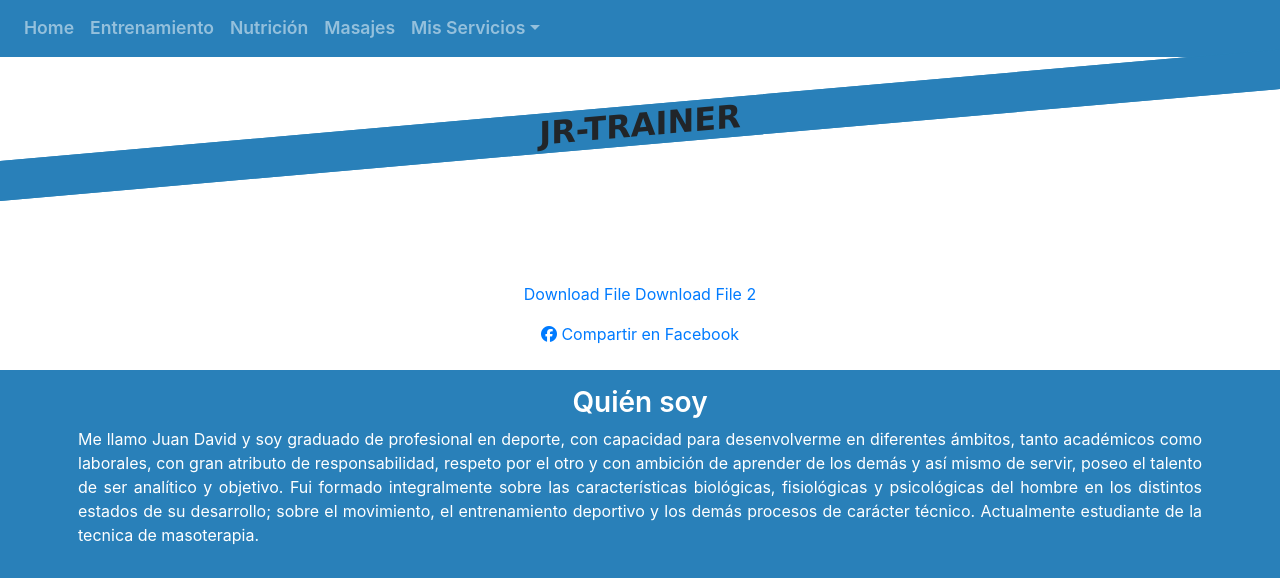
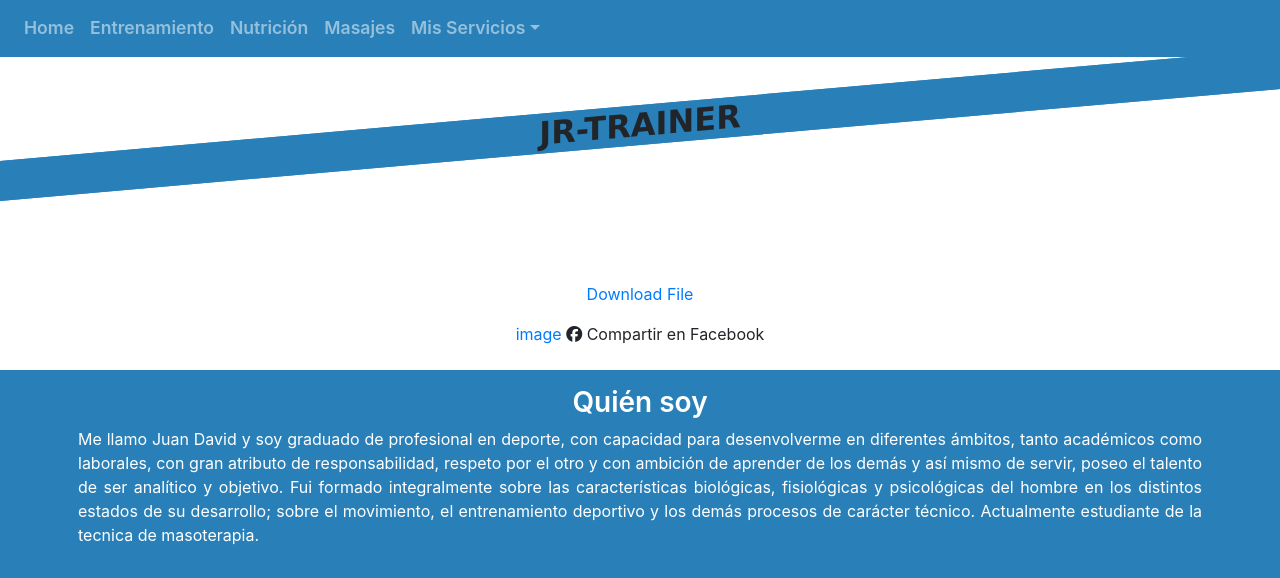
Before and after one commit to Martica199005/BlogJuandafinalProject, a Django app: template articles/templates/articles/articles_details.html in a window 1280 px wide. Shown: the part 67-645 px from the top of the page. Run offline with Django 3.2, Linux system fonts and the light colour scheme; the template is opened without the code that fills it, so the values that code supplies are empty; some libraries are stand-ins or nearby versions.

Commit message:
How to download files from Cloudinary

```diff
--- a/articles/templates/articles/articles_details.html
+++ b/articles/templates/articles/articles_details.html
@@ -33,11 +33,11 @@
           <div class="row">
             <div class="col-12 py-1 py-md-3">
               <a href="{{articles.thumb.url}}" download="{{articles.thumb.url}}">Download File</a>
-              <a href="https://res.cloudinary.com/hybzktgvk/image/upload/v1588268494/media/fl_attachment/_media_Clase_8._Lectura_7.4._Masaje_en_Diabetes_zaib2q.pdf" download="https://res.cloudinary.com/hybzktgvk/image/upload/v1588268494/media/_media_Clase_8._Lectura_7.4._Masaje_en_Diabetes_zaib2q.pdf">Download File 2</a>
 
             </div>
           </div>
           <a href="https://www.facebook.com/sharer/sharer.php?u=https://blogjuanda1.herokuapp.com/articles/{{articles.slug}}/">
+          <a href="https://res.cloudinary.com/demo/image/upload/fl_attachment/sample.jpg" target="_blank" rel="nofollow noreferrer">image</a>
           <i class="fab fa-1x fa-facebook"></i> Compartir en Facebook</a>
   </div>
 </section>
```
